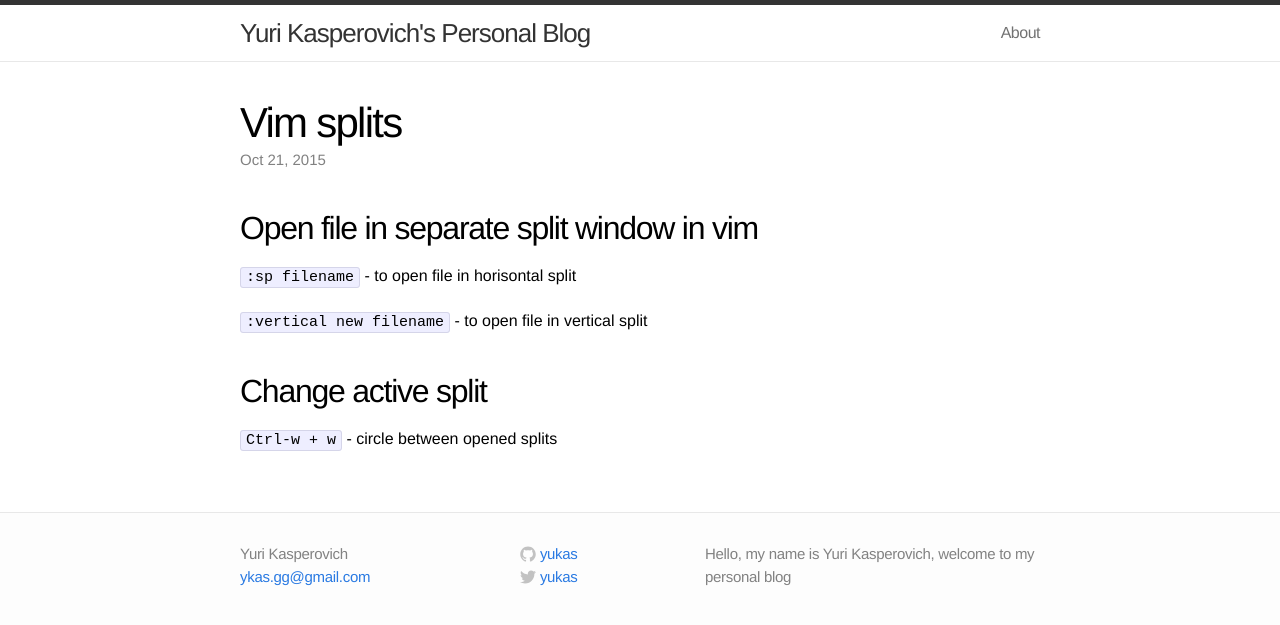
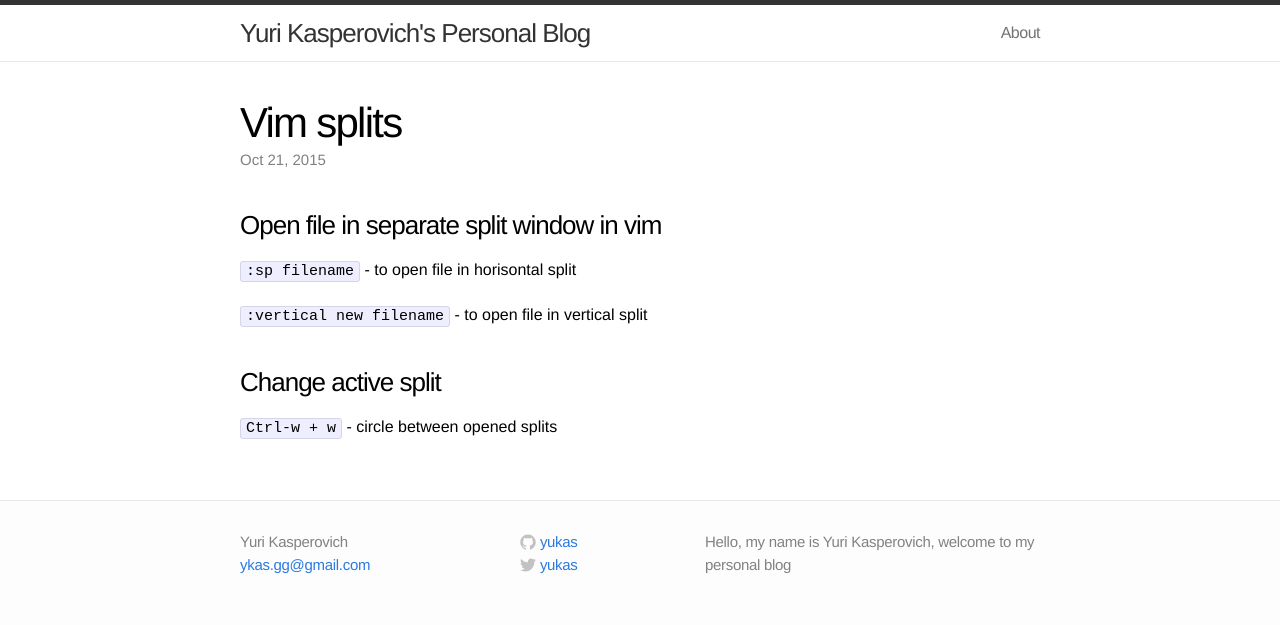
Before and after one commit to yukas/yukas.github.io, a Jekyll site: the page built from _posts/2015-10-21-vim-splits.markdown, in a window 1280 px wide. Shown: the top 625 px of the page. Built offline with Jekyll 4.4.1, drawn with Linux system fonts in a browser that asks for light colours.

````diff
--- a/_posts/2015-10-21-vim-splits.markdown
+++ b/_posts/2015-10-21-vim-splits.markdown
@@ -5,10 +5,10 @@ date:   2015-10-21 15:57:38
 categories: vim
 ---
 
-##  Open file in separate split window in vim
+### Open file in separate split window in vim
 ```:sp filename``` - to open file in horisontal split
 
 ```:vertical new filename``` - to open file in vertical split
 
-##  Change active split
+### Change active split
 ```Ctrl-w + w``` - circle between opened splits
````
